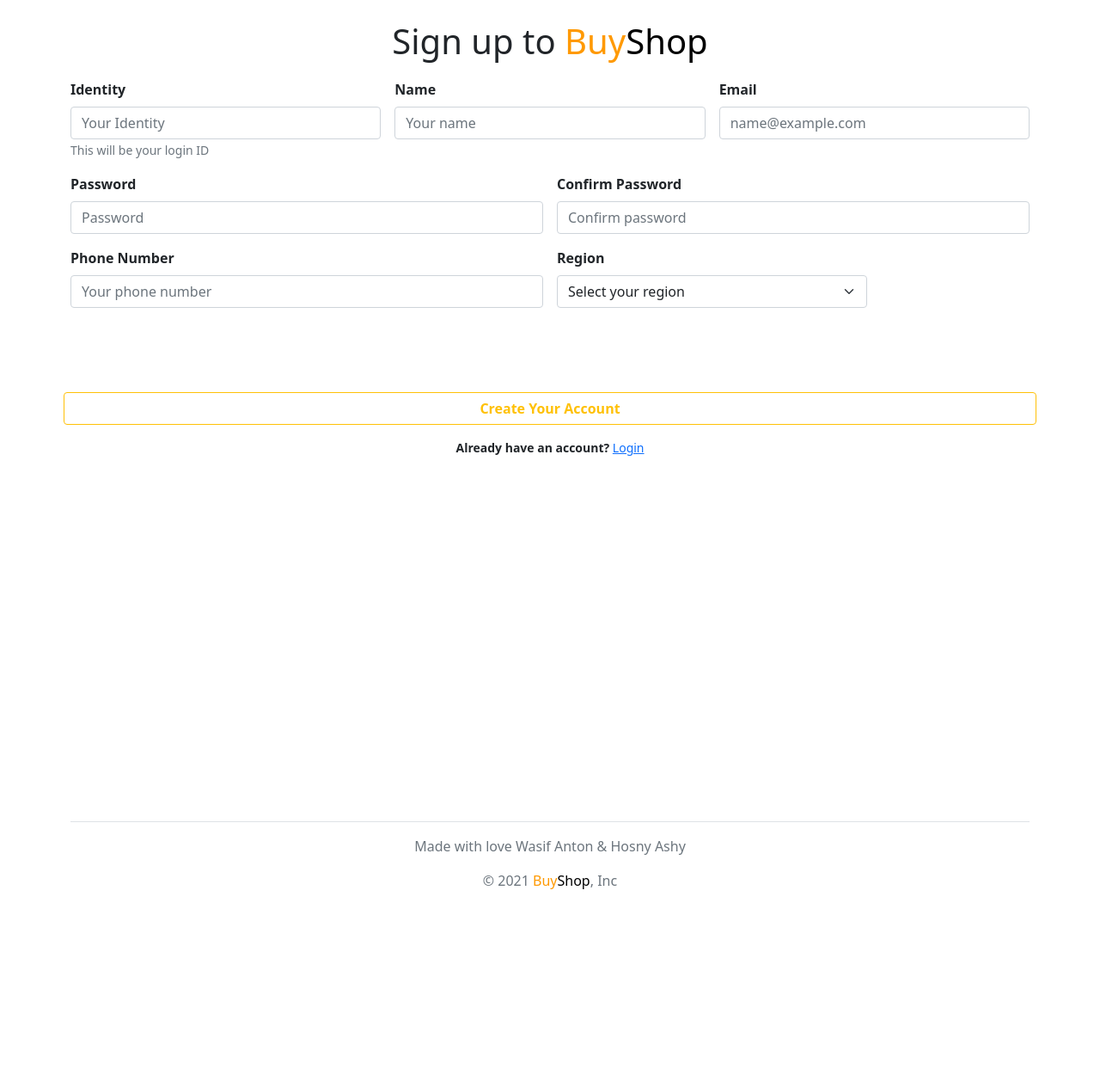
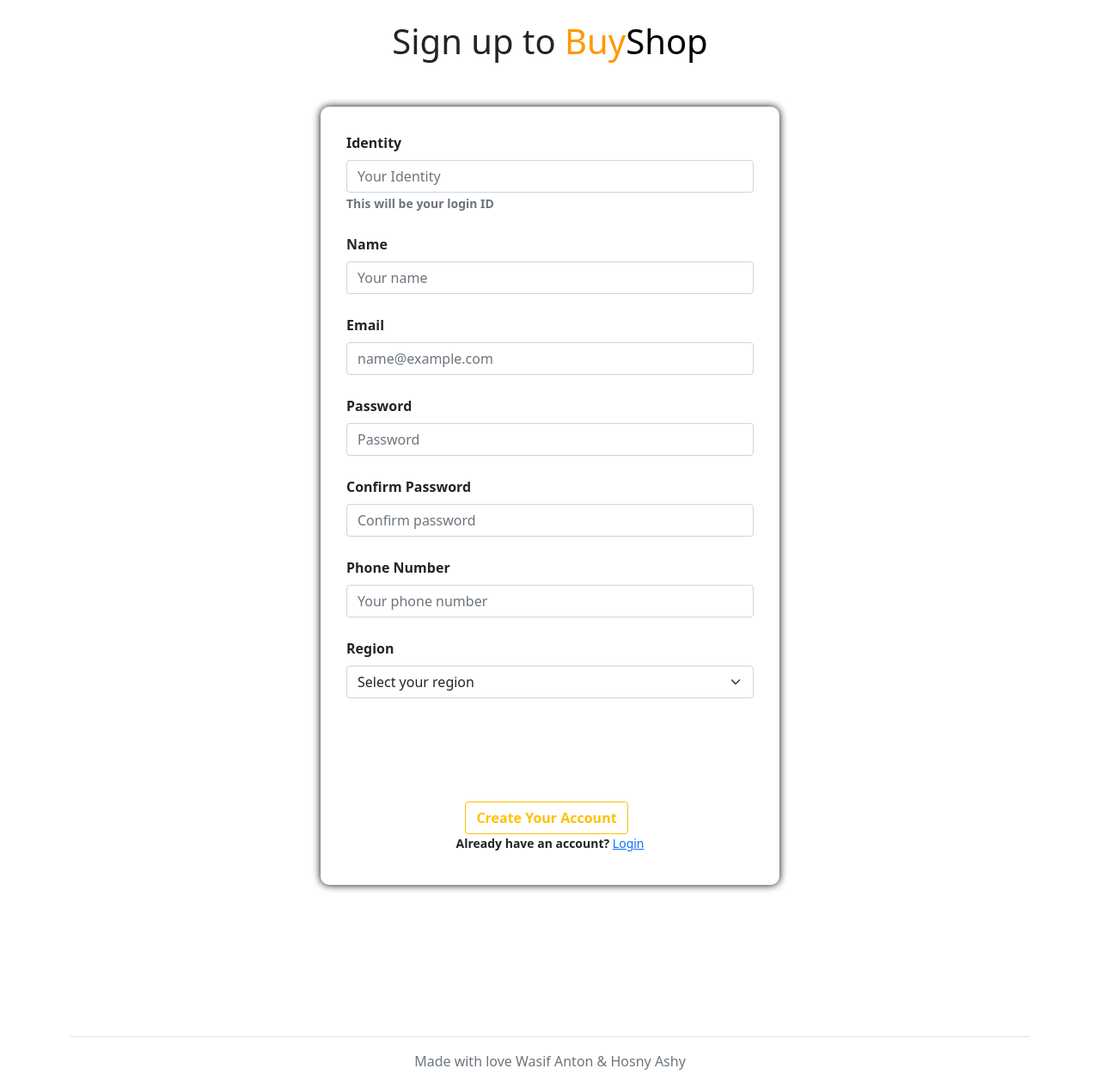
Before and after one commit to Wasif-Anton/Final-Project, a PHP site: page /signup.php in a window 1280 px wide. Shown: the part 80-1344 px from the top of the page at 86% size. Before the commit the page ends 1114 px from the top, so only its background shows below. Run offline with PHP 8.4, Linux system fonts and the light colour scheme.

Commit message:
Update
- Updated the sizing

```diff
--- a/signup.php
+++ b/signup.php
@@ -24,43 +24,53 @@
 </nav>
 
 <br>
-<!-- Form  -->
-<form class="row g-3" method="post" action="success.php">
 <h1 class="mb-1 text-center">Sign up to <span class="buy">Buy</span><span class="shop">Shop</span></h1>
 <br><br>
-    <!-- Input - ID -->
-    <div class="col-md-4">
+
+<!-- Form  -->
+<section class="container-fluid">
+    <section class="row justify-content-center">
+        <section class="col-10 col-sm-10 col-md-8 col-lg-6 col-xl-6">
+            <form class="signup-form-container" method="post" action="success.php">
+                <!-- ID -->
+                <div class="col-mb-3">
                     <label for="id" class="form-label"><strong>Identity</strong></label>
                     <input type="text" class="form-control" id="id" name="id" placeholder="Your Identity" required>
-        <small id="idHelp" class="form-text text=muted">This will be your login ID</small>
+                    <small id="idHelp" class="form-text text=muted"><strong>This will be your login ID</strong></small>
                 </div>
-    <!-- Input - Name -->
-    <div class="col-md-4">
+                <br>
+                <!-- Name -->
+                <div class="col-mb-3">
                     <label for="name" class="form-label"><strong>Name</strong></label>
                     <input type="text" class="form-control" id="name" name="name" placeholder="Your name" required>
                 </div>
-    <!-- Input - Email -->
-    <div class="col-md-4">
+                <br>
+                <!-- Email -->
+                <div class="col-mb-3">
                     <label for="email" class="form-label"><strong>Email</strong></label>
                     <input type="email" class="form-control" id="email" name="email" placeholder="name@example.com" required>
                 </div>
-    <!-- Input - Password -->
-    <div class="col-md-6">
+                <br>
+                <!-- Password -->
+                <div class="col-mb-3">
                     <label for="password" class="form-label"><strong>Password</strong></label>
                     <input type="password" class="form-control" id="password" name="password" placeholder="Password" required>
                 </div>
-    <!-- Input - Password -->
-    <div class="col-md-6">
+                <br>
+                <!-- Password -->
+                <div class="col-mb-3">
                     <label for="confirm_password" class="form-label"><strong>Confirm Password</strong></label>
                     <input type="password" class="form-control" id="confirm_password" name="confirm_password" placeholder="Confirm password" required>
                 </div>
-    <!-- Input - Phone  -->
-    <div class="col-md-6">
+                <br>
+                <!-- Phone  -->
+                <div class="col-mb-3">
                     <label for="phone" class="form-label"><strong>Phone Number</strong></label>
                     <input type="tel" class="form-control" id="phone" name="phone" placeholder="Your phone number" required>
                 </div>
-    <!-- Input - Region  -->
-    <div class="col-md-4">
+                <br>
+                <!-- Region  -->
+                <div class="col-mb-3">
                     <label for="region" class="form-label"><strong>Region</strong></label>
                     <select id="region" class="form-select" name="region" required>
                         <option value="" disabled selected required>Select your region</option>
@@ -69,12 +79,16 @@
                         <option value="South">South</option>
                     </select>
                 </div>
-    <br><br><br><br><br><br><br>
+                <br><br><br><br><br>
                 <!-- Sign Up  -->
+                <div class="text-center">
                     <button type="submit" class="btn btn-outline-warning me-2 btn-block"><strong>Create Your Account</strong></button>
-    <p class="text-gray-soft text-center small mb-2"><strong>Already have an account? </strong><a href="./login.php">Login</a></p>
+                    <p class="text-gray-soft small mb-2"><strong>Already have an account? </strong><a href="./login.php">Login</a></p>
+                </div>
             </form>
-<br><br><br><br><br><br><br><br><br><br>
+        </section>
+    </section>
+</section>
 
 <!-- Footer -->
 <?php
```
Also changed, not shown: login.php (+4 -4 lines). Lines whose indentation alone changed are shown as unchanged.
